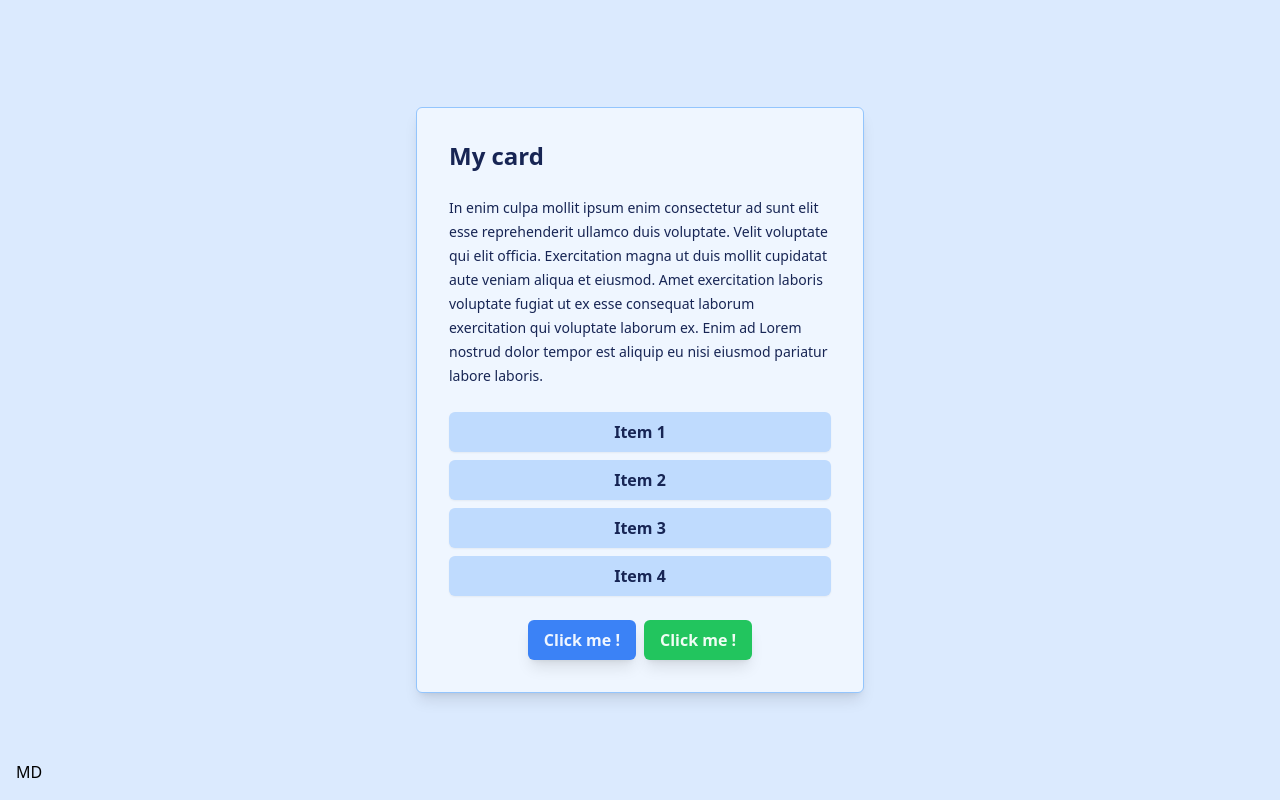
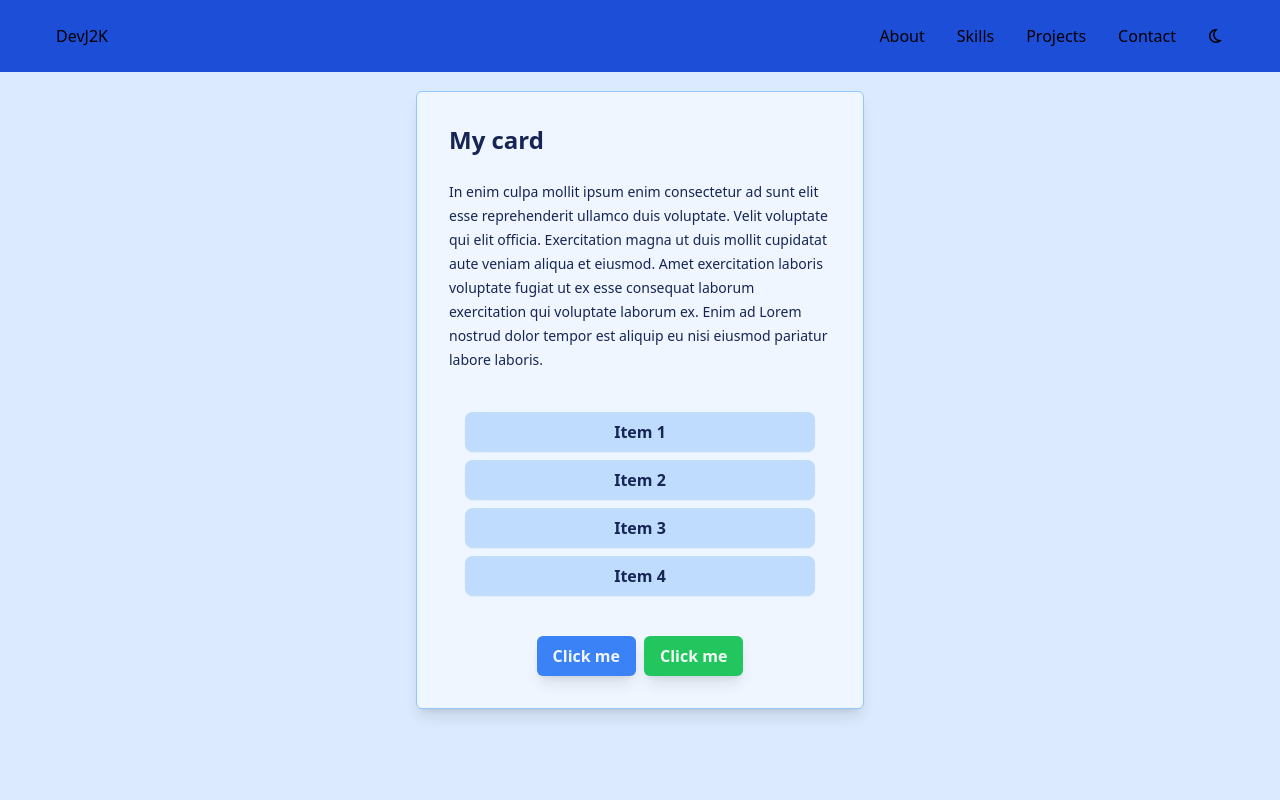
Before and after one commit to DevJ2K/learn_tailwind, a Vue app: page / in a window 1280 px wide. Built offline with nearby package versions, Linux system fonts and the light colour scheme.

Commit message:
DONE : Navigation bar...

```diff
--- a/index.html
+++ b/index.html
@@ -8,6 +8,7 @@
     <link
     href="https://fonts.googleapis.com/css2?family=Poppins:ital,wght@0,100;0,200;0,300;0,400;0,500;0,600;0,700;0,800;0,900;1,100;1,200;1,300;1,400;1,500;1,600;1,700;1,800;1,900&display=swap"
     rel="stylesheet">
+    <link rel="stylesheet" href="https://cdnjs.cloudflare.com/ajax/libs/font-awesome/6.0.0/css/all.min.css">
     <meta name="viewport" content="width=device-width, initial-scale=1.0">
     <title>Vite App</title>
   </head>
@@ -18,6 +19,7 @@
       <span class="hidden md:block lg:hidden">MD</span>
       <span class="hidden lg:block xl:hidden">LG</span>
     </div>
+    <!-- <div id="app" class="dark"></div> -->
     <div id="app"></div>
     <script type="module" src="/src/main.js"></script>
   </body>
--- a/package.json
+++ b/package.json
@@ -10,6 +10,8 @@
     "lint": "eslint . --ext .vue,.js,.jsx,.cjs,.mjs --fix --ignore-path .gitignore"
   },
   "dependencies": {
+    "@fortawesome/fontawesome-svg-core": "^6.5.2",
+    "@fortawesome/vue-fontawesome": "^3.0.8",
     "vue": "^3.4.21",
     "vue-router": "^4.3.0"
   },
--- /dev/null
+++ b/src/components/NavigationBar.vue
@@ -0,0 +1,22 @@
+<template>
+	<div class="absolute top-0 flex w-full flex-row justify-between bg-blue-700 px-14 py-6">
+		<div>
+
+			<h1>DevJ2K</h1>
+		</div>
+		<div class="hidden flex-row gap-8 lg:flex">
+			<h3>About</h3>
+			<h3>Skills</h3>
+			<h3>Projects</h3>
+			<h3>Contact</h3>
+			<h3><i class="fa-regular fa-moon"></i></h3>
+		</div>
+		<div class="hidden max-lg:flex">
+			<h3><i class="fa-solid fa-bars"></i></h3>
+		</div>
+	</div>
+</template>
+
+<script setup>
+
+</script>
--- a/src/views/HomeView.vue
+++ b/src/views/HomeView.vue
@@ -1,23 +1,23 @@
 <template>
-
-  <main class="flex h-screen w-full flex-col items-center justify-center bg-blue-100">
+  <NavigationBar/>
+  <main class="flex h-screen w-full flex-col items-center justify-center bg-blue-100 dark:bg-blue-700">
     <!-- <p class="bg-red-500 p-8">Salut</p>
     <p class="bg-red-500 p-8">Salut</p> -->
     <!-- Create a simple card -->
-    <div class="m-4 flex w-full max-w-md flex-col justify-start gap-6 rounded-md border border-blue-300 bg-blue-50 p-8 text-blue-950 shadow-lg">
+    <div class="group m-4 flex w-full max-w-md flex-col justify-start gap-6 rounded-md border border-blue-300 bg-blue-50 p-8 text-blue-950 shadow-lg">
       <h1 class="text-2xl font-bold">My card</h1>
       <p class="text-sm/6 font-medium">
         In enim culpa mollit ipsum enim consectetur ad sunt elit esse reprehenderit ullamco duis voluptate. Velit voluptate qui elit officia. Exercitation magna ut duis mollit cupidatat aute veniam aliqua et eiusmod. Amet exercitation laboris voluptate fugiat ut ex esse consequat laborum exercitation qui voluptate laborum ex. Enim ad Lorem nostrud dolor tempor est aliquip eu nisi eiusmod pariatur labore laboris.
       </p>
-      <ul class="grid w-full max-w-md grid-cols-2 justify-center gap-2 sm:grid-cols-1">
-        <li class="flex justify-center rounded-md bg-blue-200 px-4 py-2 font-semibold text-blue-950 shadow-sm">Item 1</li>
-        <li class="flex justify-center rounded-md bg-blue-200 px-4 py-2 font-semibold text-blue-950 shadow-sm">Item 2</li>
-        <li class="flex justify-center rounded-md bg-blue-200 px-4 py-2 font-semibold text-blue-950 shadow-sm">Item 3</li>
-        <li class="flex justify-center rounded-md bg-blue-200 px-4 py-2 font-semibold text-blue-950 shadow-sm">Item 4</li>
+      <ul class="grid w-full max-w-md grid-cols-2 justify-center gap-2 p-4 group-hover:bg-blue-400 sm:grid-cols-1">
+        <li class="flex justify-center rounded-lg bg-blue-200 px-4 py-2 font-semibold text-blue-950 shadow-sm">Item 1</li>
+        <li class="flex justify-center rounded-lg bg-blue-200 px-4 py-2 font-semibold text-blue-950 shadow-sm">Item 2</li>
+        <li class="flex justify-center rounded-lg bg-blue-200 px-4 py-2 font-semibold text-blue-950 shadow-sm">Item 3</li>
+        <li class="flex justify-center rounded-lg bg-blue-200 px-4 py-2 font-semibold text-blue-950 shadow-sm">Item 4</li>
       </ul>
       <div class="flex justify-center gap-2 max-md:flex-col">
-        <button class="rounded-md bg-blue-500 px-4 py-2 font-bold text-blue-50 shadow-lg outline-white ring-blue-300 ring-offset-2 hover:bg-blue-600 focus:outline-2 focus:ring-2 active:bg-blue-700">Click me !</button>
-        <button class="rounded-md bg-green-500 px-4 py-2 font-bold text-green-50 shadow-lg outline-white ring-green-300 ring-offset-2 hover:bg-green-600 focus:outline-2 focus:ring-2 active:bg-green-700">Click me !</button>
+        <button class="rounded-md bg-blue-500 px-4 py-2 font-bold text-blue-50 shadow-lg outline-white ring-blue-300 ring-offset-2 hover:bg-blue-600 focus:outline-2 focus:ring-2 active:bg-blue-700">Click me</button>
+        <button class="rounded-md bg-green-500 px-4 py-2 font-bold text-green-50 shadow-lg outline-white ring-green-300 ring-offset-2 hover:bg-green-600 focus:outline-2 focus:ring-2 active:bg-green-700">Click me</button>
       </div>
     </div>
   </main>
@@ -28,5 +28,5 @@
 </template>
 
 <script setup>
-
+import NavigationBar from '../components/NavigationBar.vue'
 </script>
--- a/tailwind.config.js
+++ b/tailwind.config.js
@@ -4,12 +4,12 @@ export default {
     "./index.html",
     "./src/**/*.{vue,js,ts,jsx,tsx}"
   ],
+  darkMode: "class",
   theme: {
     extend: {
       colors: {
         "bg-color": "#000000",
         "text-color": "#FFFFFF"
-      }
       },
       fontFamily: {
         Poppins: ["Poppins, sans-serif"]
@@ -23,5 +23,6 @@ export default {
         md: "768px"
       }
     },
+  },
   plugins: [],
 }
```
Also changed, not shown: 1 other file (tests, documents, lock files or other folders). Lines whose indentation alone changed are shown as unchanged.
